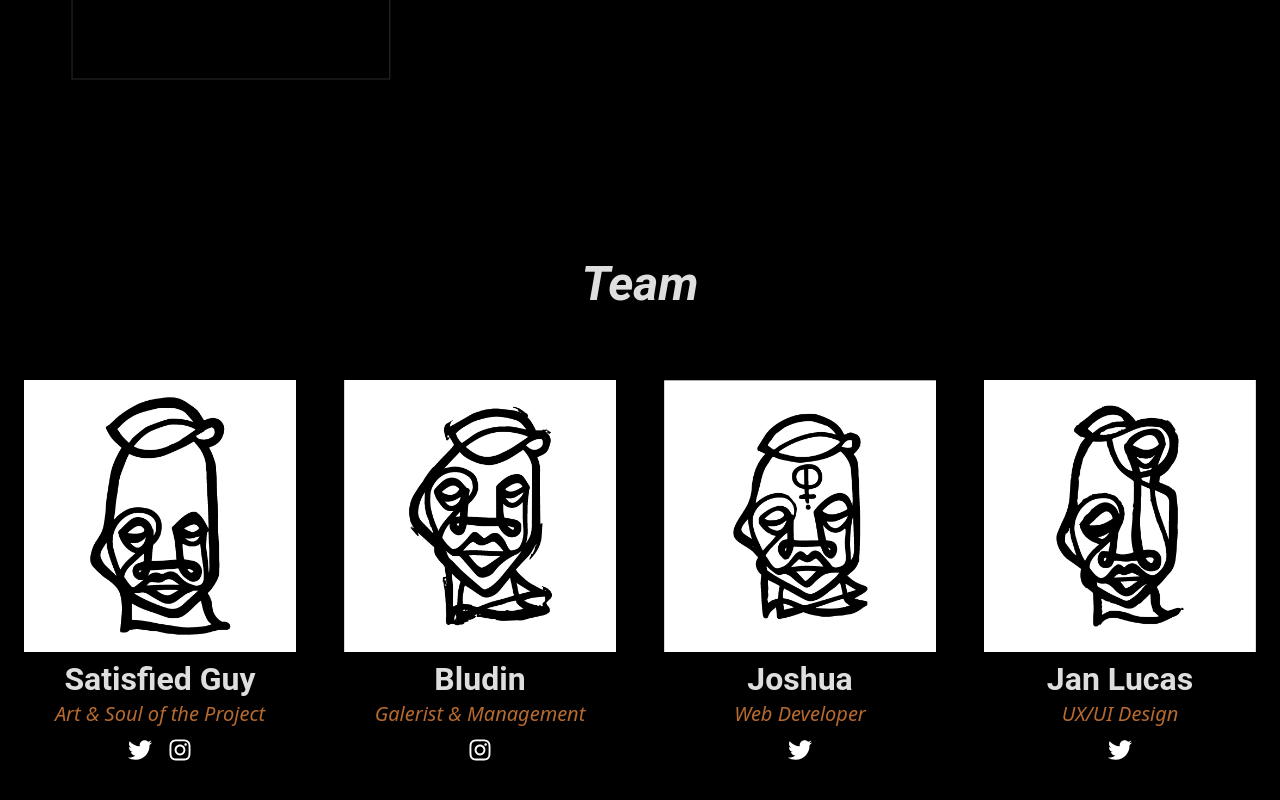
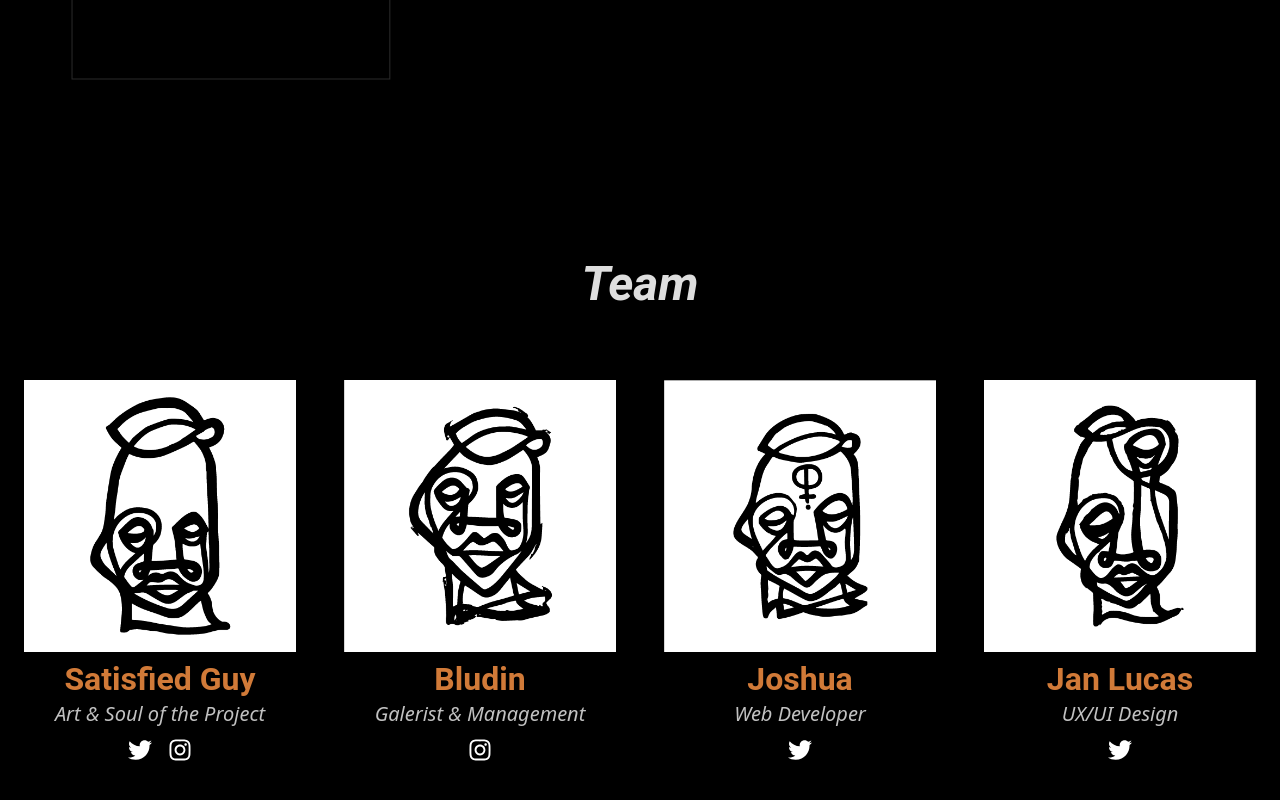
Before and after one commit to jozark/satisfied-guy, a React (Create React App) app: page / in a window 1280 px wide. Shown: the part 2904-3704 px from the top of the page. Built offline with nearby package versions, Linux system fonts and the light colour scheme.

Commit message:
💄 Change color Team Name

```diff
--- a/src/components/styles/TeamElement.styled.ts
+++ b/src/components/styles/TeamElement.styled.ts
@@ -16,13 +16,13 @@ export const Image = styled.img`
 export const Member = styled.h3`
   text-align: center;
   font-size: 2rem;
+  color: #d17a38;
 `;
 
 export const Subtext = styled.p`
   font-size: 1.25rem;
   text-align: center;
   font-style: italic;
-  color: #d17a38;
   padding: 0;
 `;
 
```
